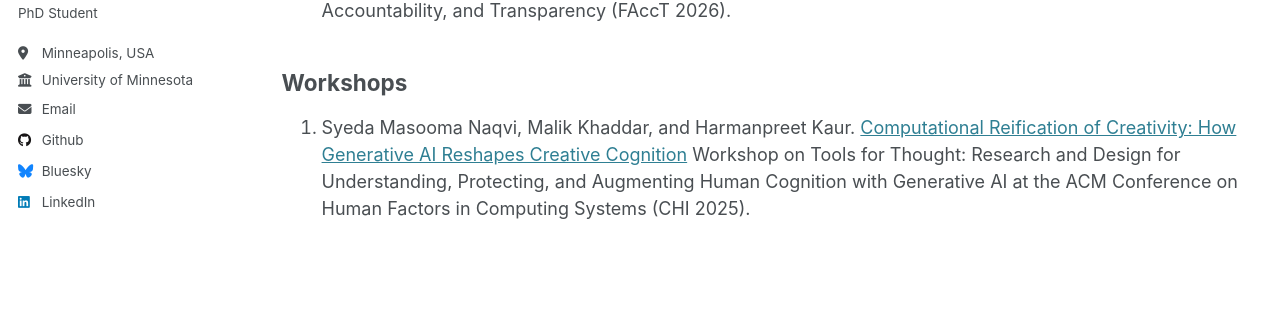
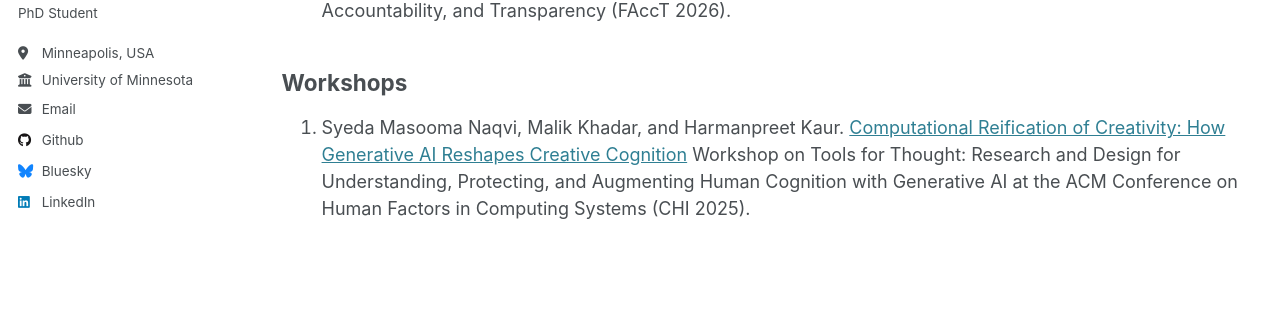
Before and after one commit to syedamasoomanaqvii/syedamasoomanaqvii.github.io, a Jekyll site: the page built from _pages/research.md, in a window 1280 px wide and 1001 px high. Shown: the part 371-681 px from the top of the window. Built offline with Jekyll 4.4.1, drawn with Linux system fonts in a browser that asks for light colours.

```diff
--- a/_pages/research.md
+++ b/_pages/research.md
@@ -15,5 +15,5 @@ redirect_from:
 
 
 ## Workshops
-1. Syeda Masooma Naqvi, Malik Khaddar, and Harmanpreet Kaur. [Computational Reification of Creativity: How Generative AI
+1. Syeda Masooma Naqvi, Malik Khadar, and Harmanpreet Kaur. [Computational Reification of Creativity: How Generative AI
 Reshapes Creative Cognition](/files/CHI2025_Workshop_Tools4Thought.pdf) Workshop on Tools for Thought: Research and Design for Understanding, Protecting, and Augmenting Human Cognition with Generative AI at the ACM Conference on Human Factors in Computing Systems (CHI 2025).
```
